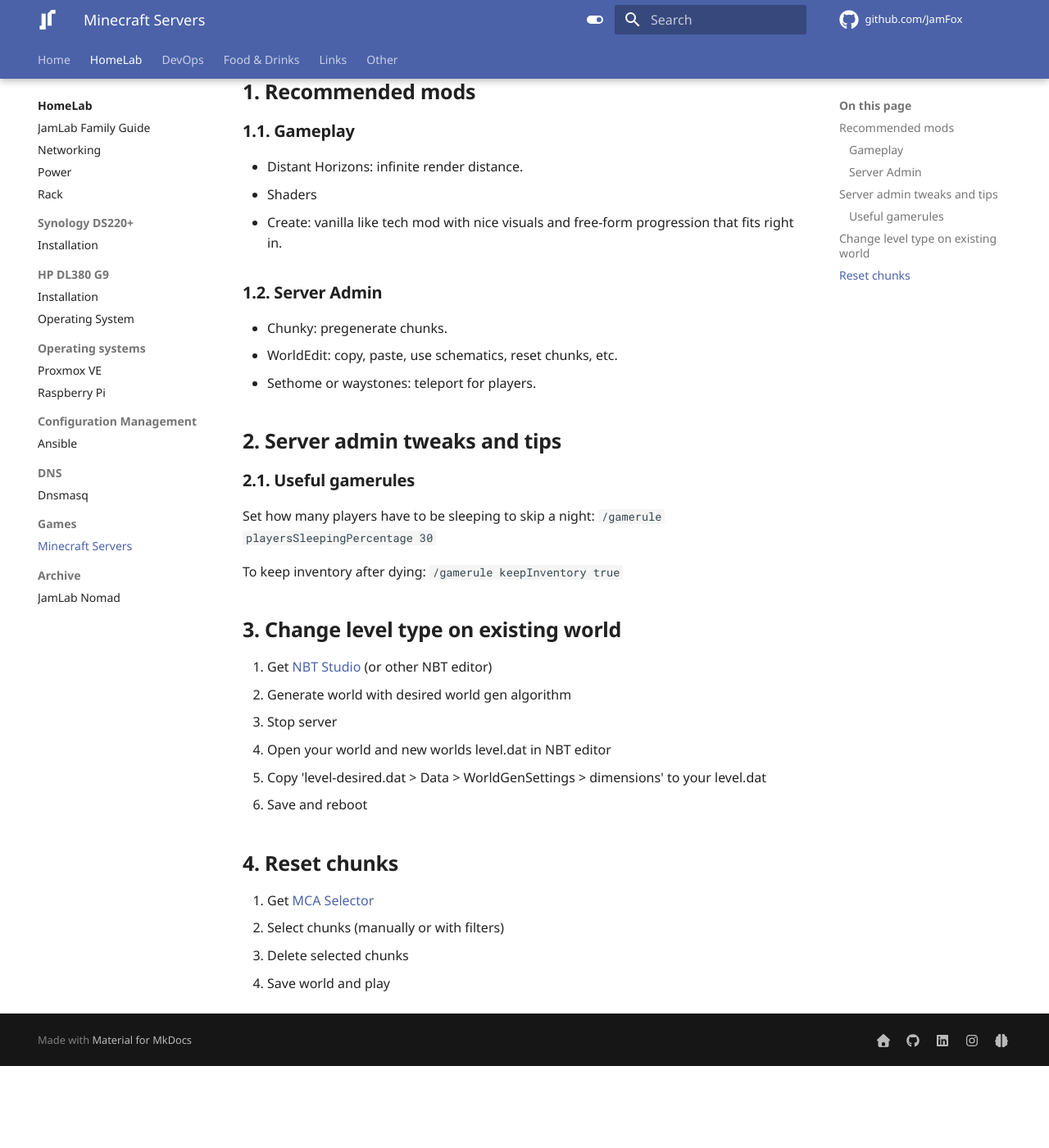
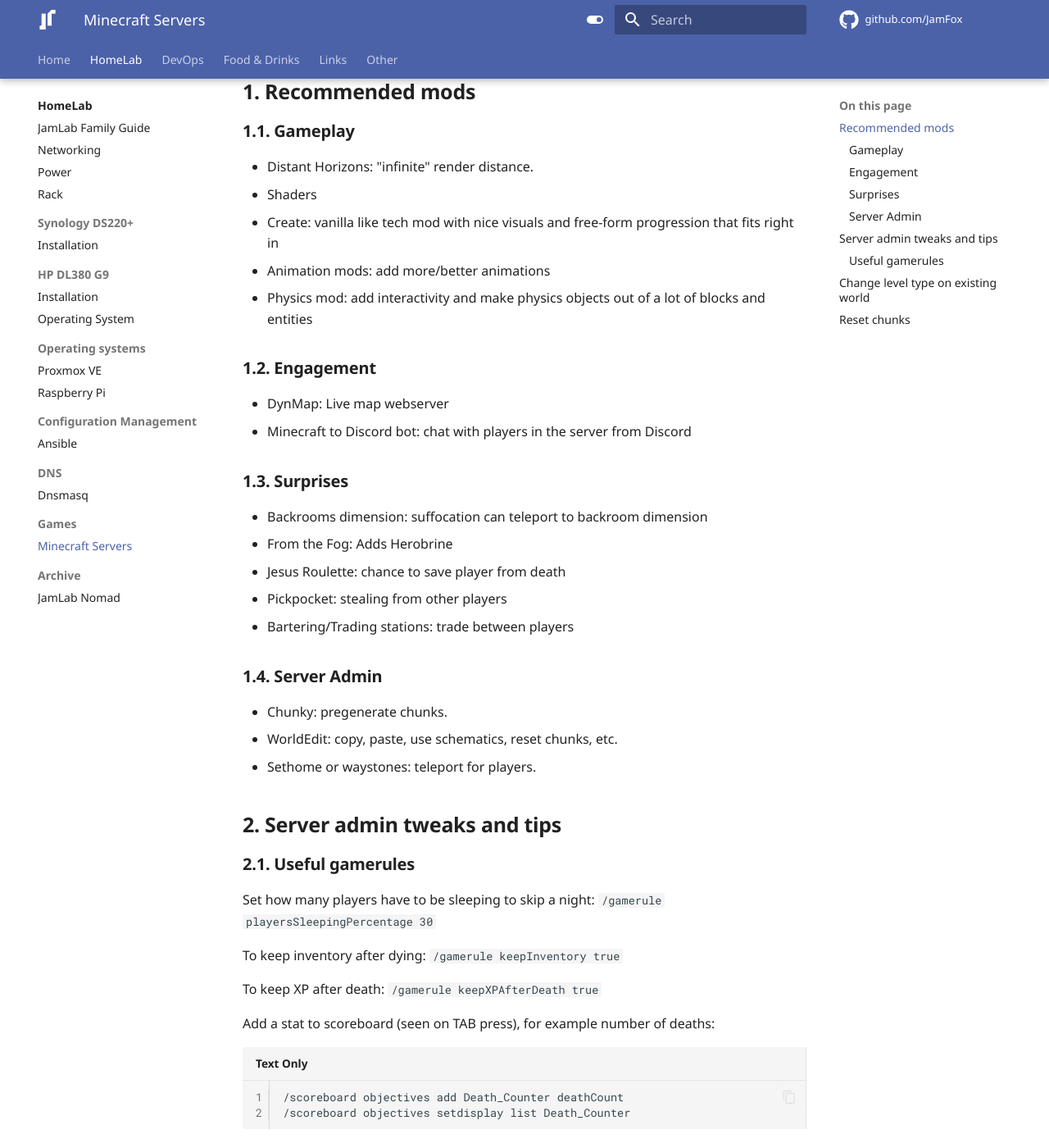
Before and after one commit to JamFox/docs.jamfox.dev, an MkDocs documentation site: the page built from docs/content/homelab/minecraft.md, in a window 1280 px wide and 1400 px high, scrolled down 257 px. Shown: the whole window at 82% size. Built offline with MkDocs 1.6.1 and Material for MkDocs 9.7.7, drawn with Linux system fonts in a browser that asks for light colours; comment, search, counter and statistics services are not loaded; before the commit the page ends 1557 px from its top, so only the background shows below that.

Commit message:
add some minecraft stuff

````diff
--- a/docs/content/homelab/minecraft.md
+++ b/docs/content/homelab/minecraft.md
@@ -10,9 +10,24 @@ title: "Minecraft Servers"
 
 ### Gameplay
 
-- Distant Horizons: infinite render distance.
+- Distant Horizons: "infinite" render distance.
 - Shaders
-- Create: vanilla like tech mod with nice visuals and free-form  progression that fits right in.
+- Create: vanilla like tech mod with nice visuals and free-form  progression that fits right in
+- Animation mods: add more/better animations
+- Physics mod: add interactivity and make physics objects out of a lot of blocks and entities
+
+### Engagement
+
+- DynMap: Live map webserver
+- Minecraft to Discord bot: chat with players in the server from Discord
+
+### Surprises
+
+- Backrooms dimension: suffocation can teleport to backroom dimension
+- From the Fog: Adds Herobrine
+- Jesus Roulette: chance to save player from death
+- Pickpocket: stealing from other players
+- Bartering/Trading stations: trade between players
 
 ### Server Admin
 
@@ -27,6 +42,15 @@ title: "Minecraft Servers"
 Set how many players have to be sleeping to skip a night: `/gamerule playersSleepingPercentage 30`
 
 To keep inventory after dying: `/gamerule keepInventory true`
+
+To keep XP after death: `/gamerule keepXPAfterDeath true`
+
+Add a stat to scoreboard (seen on TAB press), for example number of deaths:
+
+```
+/scoreboard objectives add Death_Counter deathCount
+/scoreboard objectives setdisplay list Death_Counter
+```
 
 ## Change level type on existing world
 
````
